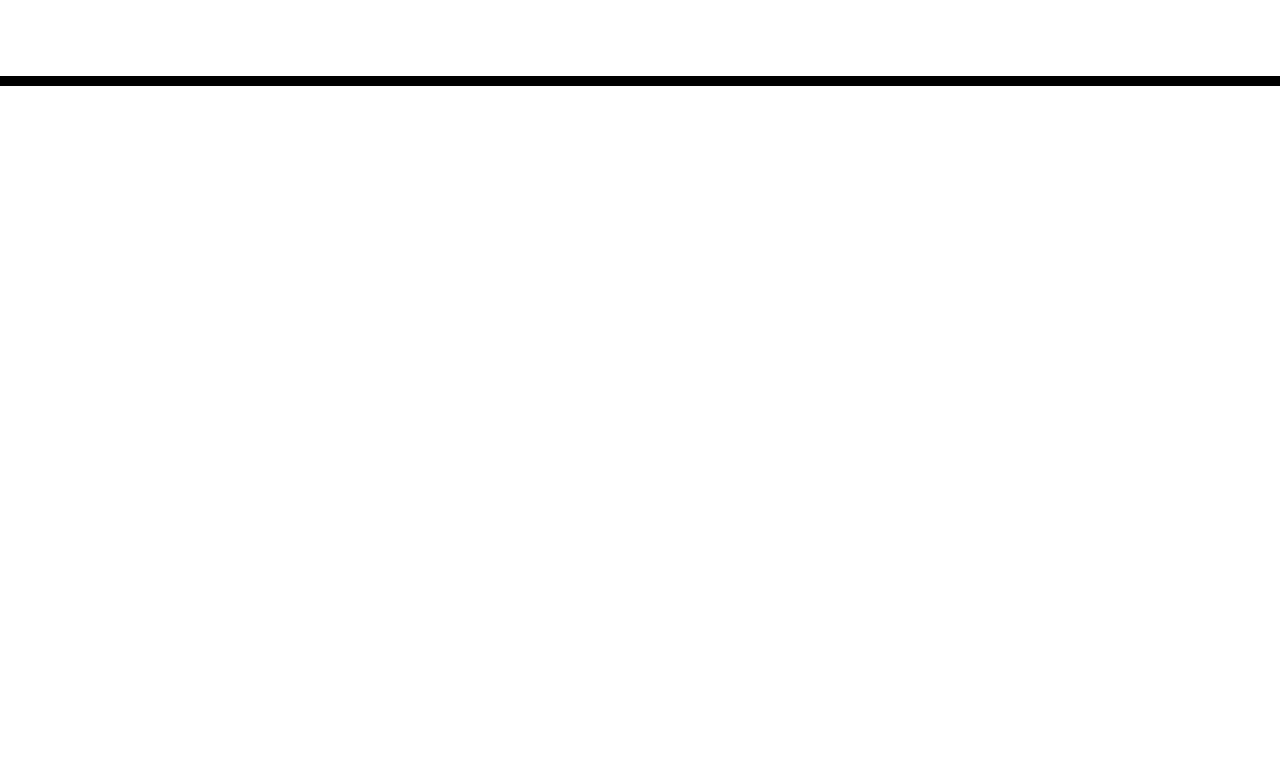
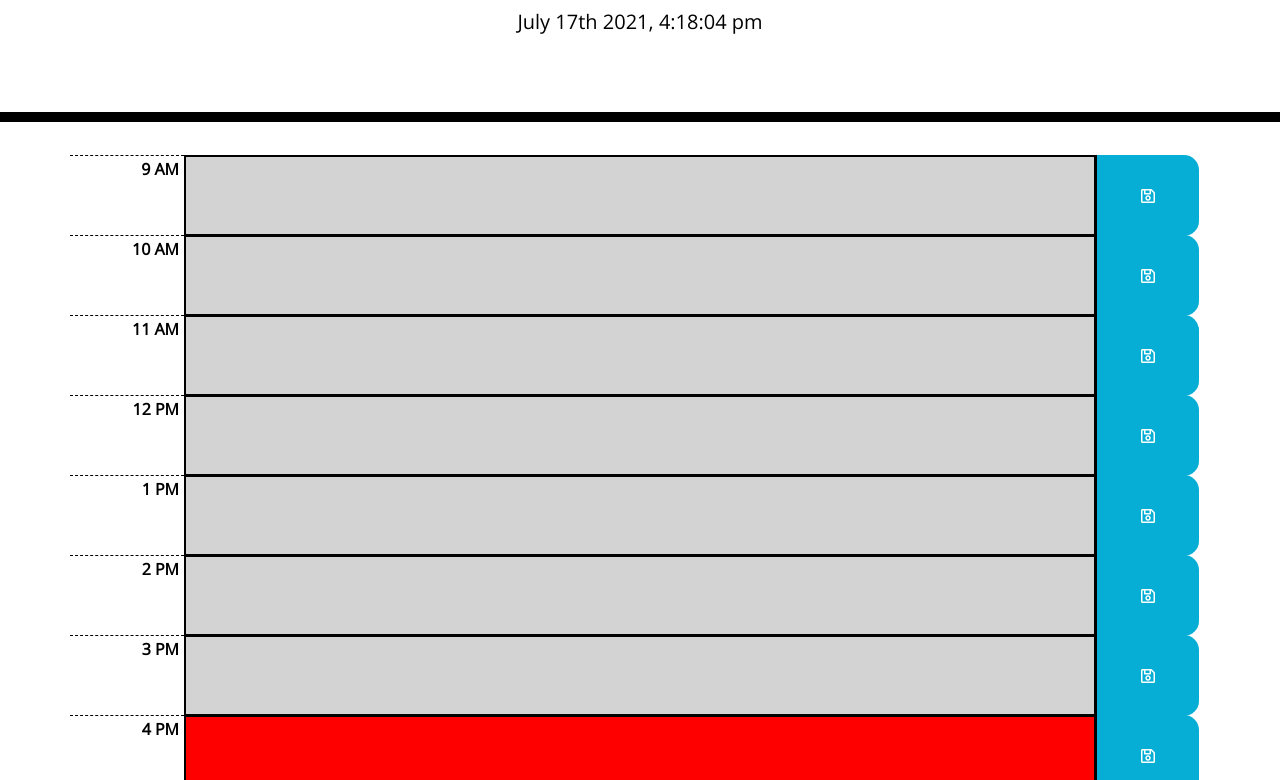
Before and after one commit to andybuzzi/work-day-scheduler, a plain HTML site: page index.html in a window 1280 px wide. Shown: the part 182-962 px from the top of the page. Before the commit the page ends 800 px from the top, so only its background shows below. Drawn offline with nearby package versions, Linux system fonts and the light colour scheme.

Commit message:
table added to js

```diff
--- a/style.css
+++ b/assets/css/style.css
@@ -1,10 +1,10 @@
 body {
-  font-family: 'Open Sans', sans-serif;
+  font-family: "Open Sans", sans-serif;
   font-size: 16px;
   line-height: 1;
 }
 
-textarea{
+textarea {
   background: transparent;
   border: none;
   resize: none;
@@ -21,11 +21,34 @@ textarea{
   border-bottom: 10px solid black;
 }
 
-.description{
-  white-space: pre-wrap;
+table {
+  display: flex;
 }
 
-.time-block{
+tbody {
+  flex-basis: 100%;
+}
+.description {
+  display: flex;
+  white-space: pre-wrap;
+  border: #000000 solid 2px;
+  flex-basis: 80%;
+}
+
+.todo-form {
+  display: flex;
+}
+#text-area {
+  display: flex;
+  background: transparent;
+  width: 900px;
+  padding: 0 15px;
+  height: 75px;
+  border: none;
+  outline: none;
+}
+
+.time-block {
   text-align: center;
   border-radius: 15px;
 }
@@ -33,13 +56,17 @@ textarea{
 .row {
   white-space: pre-wrap;
   height: 80px;
-  border-top: 1px solid white;;
+  border-top: 1px solid white;
 }
 
 .hour {
   background-color: #ffffff;
   color: #000000;
   border-top: 1px dashed #000000;
+  flex-basis: 10%;
+  padding: 5px;
+  text-align: right;
+  font-weight: bold;
 }
 
 .past {
@@ -57,15 +84,21 @@ textarea{
   color: white;
 }
 
-.saveBtn {
+#saveBtn {
   border-left: 1px solid black;
   border-top-right-radius: 15px;
   border-bottom-right-radius: 15px;
-  background-color: #06AED5;
+  background-color: #06aed5;
   color: white;
+  flex-basis: 8%;
 }
 
-.saveBtn i:hover {
+#saveBtn i:hover {
   font-size: 20px;
-  transition: all .3s ease-in-out;
+  transition: all 0.3s ease-in-out;
 }
+.fa-save:before {
+  text-align: center;
+  display: block;
+  width: 100px;
+}
--- /dev/null
+++ b/assets/js/script.js
@@ -0,0 +1,153 @@
+const descriptions = document.getElementsByClassName("description");
+//moment for the date
+$("#currentDay").text(moment().format("MMMM Do YYYY, h:mm:ss a"));
+var currentHour = parseInt(moment().format("H"));
+var todoForm = document.querySelector(".todo-form");
+var btns = document.querySelectorAll(".saveBtn");
+
+var textAreaValue = [];
+
+function createTables() {
+  // Local variable
+
+  const tables = $(`
+  <table>
+        <tbody>
+          <tr class="row">
+            <td class="hour">9 AM</td>
+            <td id="9" class="description">
+              <form class="todo-form">
+              <textarea data-index="1" id="text-area" class="text-area" data-text="nine"></textarea>
+            </td>
+            <td id="saveBtn" class="9">
+              <i class="far fa-save fa-1.5x saveBtn"></i>
+            </td>
+          </form>
+          </tr>
+          <tr class="row">
+            <td class="hour">10 AM</td>
+            <td id="10" class="description">
+              <form class="todo-form">
+                <input data-index='2' id="text-area" data-text="ten"></input>
+              </td>
+              <td id="saveBtn">
+                <i class="far fa-save fa-1.5x saveBtn"></i>
+              </td>
+            </form>
+          </tr>
+          <tr class="row">
+            <td class="hour">11 AM</td>
+            <td id="11" class="description">
+              <form class="todo-form">
+                <input data-index="3" id="text-area" data-text="eleven"></input>
+              </td>
+              <td id="saveBtn">
+                <i class="far fa-save fa-1.5x"></i>
+              </td>
+            </form>
+          </tr>
+          <tr class="row">
+            <td class="hour">12 PM</td>
+            <td id="12" class="description">
+              <form class="todo-form">
+                <input data-index="4" id="text-area" data-text="twelve"></input>
+            </td>
+            <td id="saveBtn">
+              <i class="far fa-save fa-1.5x"></i>
+            </td>
+          </tr>
+          <tr class="row">
+            <td class="hour">1 PM</td>
+            <td id="13" class="description">
+              <form class="todo-form">
+                <input data-index="5" id="text-area"></input>
+            </td>
+            <td id="saveBtn">
+              <i class="far fa-save fa-1.5x"></i>
+            </td>
+          </tr>
+          <tr class="row">
+            <td class="hour">2 PM</td>
+            <td id="14" class="description">
+              <form class="todo-form">
+                <input data-index="6" id="text-area"></input>
+            </td>
+            <td id="saveBtn">
+              <i class="far fa-save fa-1.5x"></i>
+            </td>
+          </tr>
+          <tr class="row">
+            <td class="hour">3 PM</td>
+            <td id="15" class="description">
+              <form class="todo-form">
+                <input data-index="7" id="text-area"></input>
+            </td>
+            <td id="saveBtn">
+              <i class="far fa-save fa-1.5x"></i>
+            </td>
+          </tr>
+          <tr class="row">
+            <td class="hour">4 PM</td>
+            <td id="16" class="description">
+              <form class="todo-form">
+                <input data-index="8" id="text-area"></input>
+            </td>
+            <td id="saveBtn">
+              <i class="far fa-save fa-1.5x"></i>
+            </td>
+          </tr>
+          <tr class="row">
+            <td class="hour">5 PM</td>
+            <td id="17" class="description">
+              <form class="todo-form">
+                <input data-index="9" id="text-area"></input>
+            </td>
+            <td id="saveBtn">
+              <i class="far fa-save fa-1.5x"></i>
+            </td>
+          </tr>
+        </tbody>
+      </table>
+  `);
+  // append table to tableContainer
+  $(".container").append(tables);
+}
+
+createTables();
+
+// set color for timeblocks
+Array.from(descriptions).forEach((description) => {
+  let descriptionIdString = description.id,
+    descriptionHour;
+  if (descriptionIdString) {
+    descriptionHour = parseInt(descriptionIdString);
+    // console.log(descriptionHour);
+  }
+  if (descriptionHour) {
+    // Compares row id to current hour and sets color accordingly
+    if (currentHour === descriptionHour) {
+      setColor(description, "red");
+    } else if (currentHour < descriptionHour) {
+      setColor(description, "green");
+    } else if (currentHour > descriptionHour) {
+      setColor(description, "lightgrey");
+    } else {
+      setColor(description, "white");
+    }
+  }
+});
+
+function setColor(element, color) {
+  element.style.backgroundColor = color;
+}
+
+// update btns
+for (i of btns) {
+  i.addEventListener("click", function () {
+    console.log(textArea.value);
+    console.log(i);
+  });
+}
+
+const textArea = $(".text-area").value;
+console.log(textArea);
--- a/index.html
+++ b/index.html
@@ -18,12 +18,12 @@
       href="https://fonts.googleapis.com/css?family=Open+Sans&display=swap"
       rel="stylesheet"
     />
-    <link rel="stylesheet" href="style.css" />
+    <link rel="stylesheet" href="./assets/css/style.css" />
     <title>Work Day Scheduler</title>
   </head>
 
   <body>
-    <header class="jumbotron">
+    <header id="test" class="jumbotron">
       <h1 class="display-3">Work Day Scheduler</h1>
       <p class="lead">A simple calendar app for scheduling your work day</p>
       <p id="currentDay" class="lead"></p>
@@ -34,5 +34,6 @@
 
     <script src="https://code.jquery.com/jquery-3.4.1.min.js"></script>
     <script src="https://cdnjs.cloudflare.com/ajax/libs/moment.js/2.24.0/moment.min.js"></script>
+    <script src="./assets/js/script.js"></script>
   </body>
 </html>
```
Also changed, not shown: script.js (deleted).
